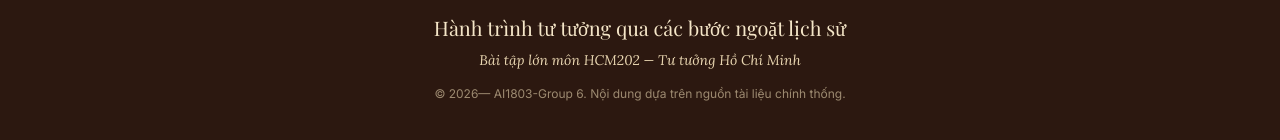
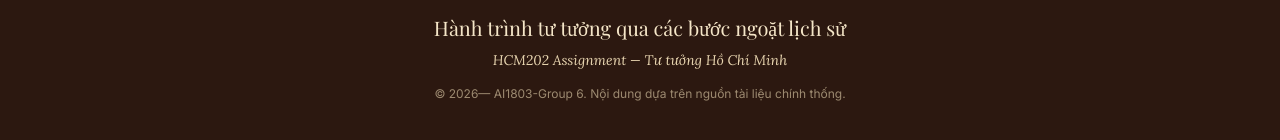
Before and after one commit to wishuponsirius/hcm202-group-6, a React (Vite) app: page / in a window 1280 px wide. Shown: the part 11633-11773 px from the top of the page. Built offline with nearby package versions, Linux system fonts and the light colour scheme; a web font is replaced by a local one.

Commit message:
Footer adjustment

```diff
--- a/src/App.tsx
+++ b/src/App.tsx
@@ -59,7 +59,7 @@ export default function App() {
             Hành trình tư tưởng qua các bước ngoặt lịch sử
           </h3>
           <p className="font-accent text-sm text-parchment-dark italic mb-4">
-            Bài tập lớn môn HCM202 — Tư tưởng Hồ Chí Minh
+            HCM202 Assignment — Tư tưởng Hồ Chí Minh
           </p>
           <p className="text-xs text-parchment-dark/60">
             © 2026— AI1803-Group 6. Nội dung dựa trên nguồn tài liệu chính thống.
```
